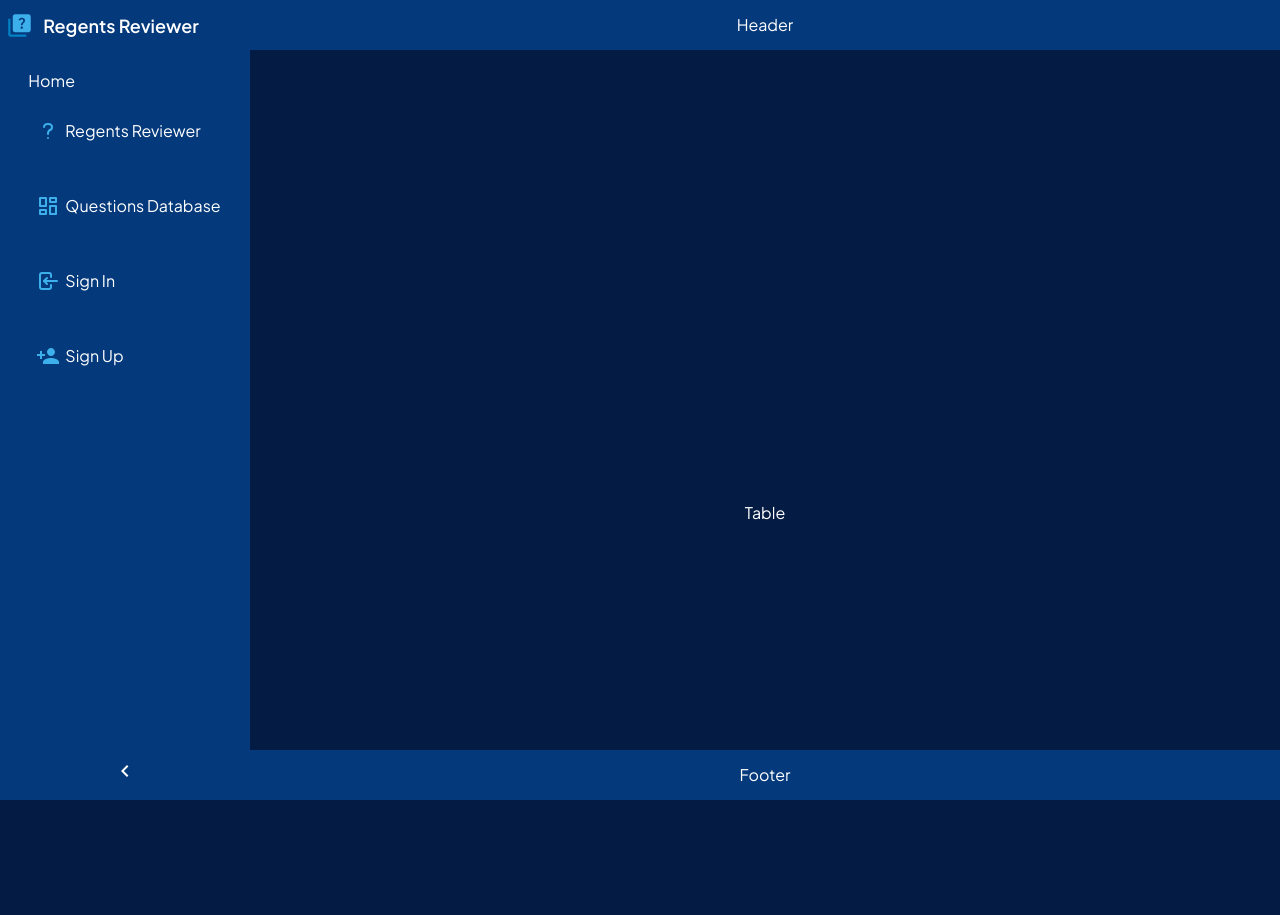
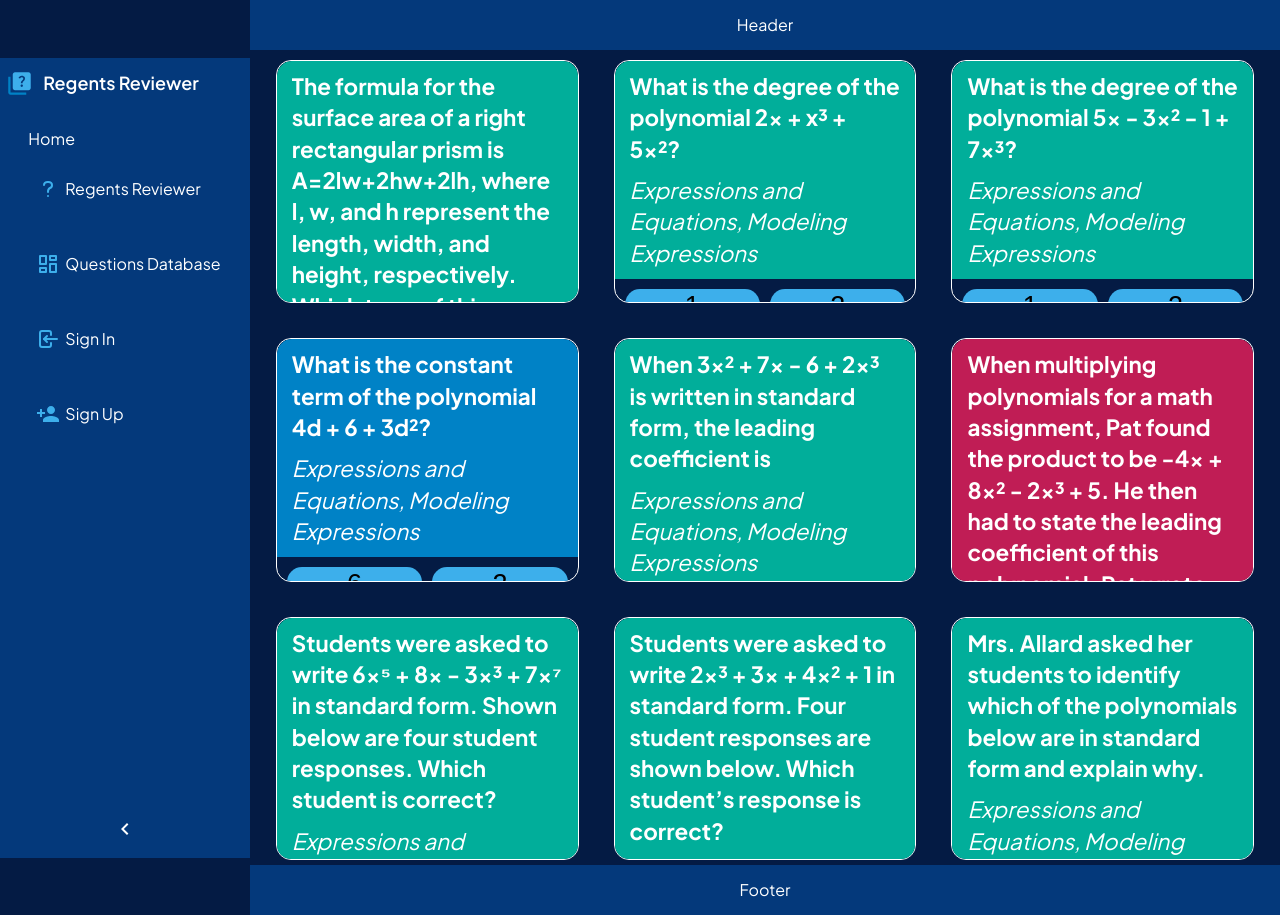
Before and after one commit to sj2245/Regents-Reviewer, a Next.js app: page / in a window 1280 px wide. Before the commit the page ends 800 px from the top, so only its background shows below. Built offline with nearby package versions, Linux system fonts and the light colour scheme; no server answers; the database is empty.

Commit message:
#4: Added question cards

```diff
--- a/next.config.js
+++ b/next.config.js
@@ -11,6 +11,7 @@ const nextConfig = withPWA({
     return [
       { source: `/quiz`, destination: `/pages/quiz` },
       { source: `/about`, destination: `/pages/about` },
+      { source: `/table`, destination: `/pages/table` },
       { source: `/signin`, destination: `/pages/signin` },
       { source: `/signup`, destination: `/pages/signup` },
       { source: `/contact`, destination: `/pages/contact` },
@@ -45,6 +46,9 @@ const nextConfig = withPWA({
       // Questions
       // { source: `/quiz`, destination: `/questions`, permanent: true },
       { source: `/question`, destination: `/questions`, permanent: true },
+      { source: `/db`, destination: `/table`, permanent: true },
+      { source: `/tabl`, destination: `/table`, permanent: true },
+      { source: `/database`, destination: `/table`, permanent: true },
       // About
       { source: `/info`, destination: `/about`, permanent: true },
       { source: `/aboutus`, destination: `/about`, permanent: true },
--- /dev/null
+++ b/public/styles/_questioncards.scss
@@ -0,0 +1,51 @@
+.questionCards {
+  gap: 35px;
+  width: 95%;
+  display: grid;
+  margin: 0 auto;
+  overflow: auto;
+  max-height: 800px;
+  grid-template-columns: auto auto auto;
+  .questionCard {
+    padding: 0;
+    display: flex;
+    overflow: hidden;
+    font-size: 1.4em;
+    line-height: 1.4em;
+    border-radius: 15px;
+    flex-direction: column;
+    border: solid 1px white;
+    justify-content: space-evenly;
+    .questionAndTopics {
+      display: flex;
+      grid-gap: 10px;
+      padding: 10px 15px;
+      flex-direction: column;
+      border-top-left-radius: 15px;
+      border-top-right-radius: 15px;
+      .question {
+        font-weight: bold;
+      }
+      .questionTopics {
+        font-style: italic;
+      }
+    }
+    .questionChoices {
+      gap: 10px;
+      display: grid;
+      padding: 10px 15px;
+      align-items: center;
+      justify-content: center;
+      grid-template-columns: 50% 50%;
+      .choiceButton {
+        width: 100%;
+        border: none;
+        outline: none;
+        font-size: 1.2em;
+        line-height: 1.2em;
+        border-radius: 15px;
+        background: var(--main);
+      }
+    }
+  }
+}
--- a/src/app/components/nav/navmenu.tsx
+++ b/src/app/components/nav/navmenu.tsx
@@ -20,7 +20,7 @@ export default function NavMenu() {
     <ul className={`navMenu flex column gap5 p0 pl15`}>
       <NavItem name={`Home`} />
       <NavItem name={brandName} link={`/`} icon={<IconQuestionMark color={`var(--iconRight)`} />} />
-      <NavItem name={`Questions Database`} link={`/`} icon={<IconLayoutDashboard color={`var(--iconRight)`} />} />
+      <NavItem name={`Questions Database`} link={`/table`} icon={<IconLayoutDashboard color={`var(--iconRight)`} />} />
       {user != null ? <>
         <div onClick={(e) => logOut(e)}>
           <NavItem name={`${user != null ? user?.displayName : `User`}, Log Out?`} link={`#`} icon={<IconLogout color={`var(--iconRight)`} />} />
--- a/src/app/components/page/page.tsx
+++ b/src/app/components/page/page.tsx
@@ -9,7 +9,7 @@ import Sidebar, { sidebarWidth } from "../sidebar/sidebar";
 import { Helmet, HelmetProvider } from 'react-helmet-async';
 import { brandName, logoURL, description } from "@/app/shared/shared";
 
-export class PageProps {
+class PageProps {
     children: any;
     title: string = `Home`;
     desc?: string = description;
--- /dev/null
+++ b/src/app/components/questions/questions-cards/question-cards.tsx
@@ -0,0 +1,39 @@
+'use client';
+
+import { useContext } from "react";
+import { SharedDatabase } from "@/app/shared/shared";
+import { Question } from "@/app/shared/types/Question";
+
+export default function QuestionCards() {
+  let { questions } = useContext<any>(SharedDatabase);
+
+  // Whenever we map over something, we need to include a Key property
+  // Also include a return
+  return (
+    <div className={`questionCards`}>
+      {questions.map((ques: Question, quesIndex: any) => {
+        return (
+          <div key={quesIndex} className={`questionCard`}>
+            <div className={`questionAndTopics`} style={{ background: `var(--${ques.difficulty})` }}>
+              <div className={`question`}>
+                {ques.question}
+              </div>
+              <div className={`questionTopics`}>
+                {ques.topics.join(`, `)}
+              </div>
+            </div>
+            <div className={`questionChoices`}>
+              {ques.choices.map((ch: any, chIndex: any) => {
+                return (
+                  <button className={`choiceButton`} key={chIndex}>
+                    {ch}
+                  </button>
+                )
+              })}
+            </div>
+          </div>
+        )
+      })}
+    </div>
+  )
+}
--- a/src/app/page.tsx
+++ b/src/app/page.tsx
@@ -1,10 +1,10 @@
 import Page from "./components/page/page";
-import QuestionTable from "./components/questions/questions-table/question-table";
+import QuestionCards from "./components/questions/questions-cards/question-cards";
 
 export default function Home() {
   return (
     <Page title={`Home`} desc={`This is the Home Page`} showSidebar={true}>
-      <QuestionTable />
+      <QuestionCards />
     </Page>
   )
 }
--- a/src/app/shared/database/sample-questions.ts
+++ b/src/app/shared/database/sample-questions.ts
@@ -25,7 +25,7 @@ export const SpreadSheetQuestions = [
     id: "3",
     subject: "Math",
     topics: ["Expressions and Equations", "Modeling Expressions"],
-    question: "What is the degree of the polynomial 5x − 3x² − 1 + 7x³?",
+    question: "What is the degree of the polynomial 5x - 3x² - 1 + 7x³?",
     difficulty: "Medium",
     explanation: "The degree is determined by the highest power of the variable. The highest power here is 3 (from 7x³).",
     answer: 3,
@@ -45,9 +45,9 @@ export const SpreadSheetQuestions = [
     id: "5",
     subject: "Math",
     topics: ["Expressions and Equations", "Modeling Expressions"],
-    question: "When 3x² + 7x − 6 + 2x³ is written in standard form, the leading coefficient is",
+    question: "When 3x² + 7x - 6 + 2x³ is written in standard form, the leading coefficient is",
     difficulty: "Medium",
-    explanation: "In standard form, the polynomial is written as 2x³ + 3x² + 7x − 6. The leading coefficient is 2.",
+    explanation: "In standard form, the polynomial is written as 2x³ + 3x² + 7x - 6. The leading coefficient is 2.",
     answer: 2,
     choices: ["7", "2", "3", "-6"]
   }),
@@ -55,19 +55,19 @@ export const SpreadSheetQuestions = [
     id: "6",
     subject: "Math",
     topics: ["Expressions and Equations", "Modeling Expressions"],
-    question: "When multiplying polynomials for a math assignment, Pat found the product to be −4x + 8x² − 2x³ + 5. He then had to state the leading coefficient of this polynomial. Pat wrote down −4. Do you agree with Pat's answer? Explain your reasoning.",
+    question: "When multiplying polynomials for a math assignment, Pat found the product to be -4x + 8x² - 2x³ + 5. He then had to state the leading coefficient of this polynomial. Pat wrote down -4. Do you agree with Pat's answer? Explain your reasoning.",
     difficulty: "Hard",
-    explanation: "No, Pat is incorrect. The leading coefficient is the coefficient of the term with the highest power. Here, the highest power is 3 (from −2x³), so the leading coefficient is −2.",
-    answer: "No, −2 is the coefficient of the term with the highest power.",
-    choices: []
+    explanation: "No, Pat is incorrect. The leading coefficient is the coefficient of the term with the highest power. Here, the highest power is 3 (from -2x³), so the leading coefficient is -2.",
+    answer: "No, -2 is the coefficient of the term with the highest power.",
+    choices: ["Yes, -2 is the coefficent of the term with the lowest power", "Yes, -4 is the coefficent of the term with the highest power", "No, there are no exponents", "No, -2 is the coefficient of the term with the highest power."]
   }),
   new Question({
     id: "7",
     subject: "Math",
     topics: ["Expressions and Equations", "Modeling Expressions"],
-    question: "Students were asked to write 6x⁵ + 8x − 3x³ + 7x⁷ in standard form. Shown below are four student responses. Which student is correct?",
+    question: "Students were asked to write 6x⁵ + 8x - 3x³ + 7x⁷ in standard form. Shown below are four student responses. Which student is correct?",
     difficulty: "Medium",
-    explanation: "The correct standard form arranges the terms by descending powers of x. Anne's response is correct: 7x⁷ + 6x⁵ − 3x³ + 8x.",
+    explanation: "The correct standard form arranges the terms by descending powers of x. Anne's response is correct: 7x⁷ + 6x⁵ - 3x³ + 8x.",
     answer: 1,
     choices: ["Anne", "Bob", "Carrie", "Dylan"]
   }),
--- a/src/app/shared/styles.scss
+++ b/src/app/shared/styles.scss
@@ -1,3 +1,4 @@
+@import 'public/styles/questioncards';
 @import 'public/styles/utility';
 @import 'public/styles/theme';
 @import 'public/styles/global';
```
Also changed, not shown: src/app/pages/table/page.tsx (added, +14 -0 lines), 1 other file (tests, documents, lock files or other folders).
